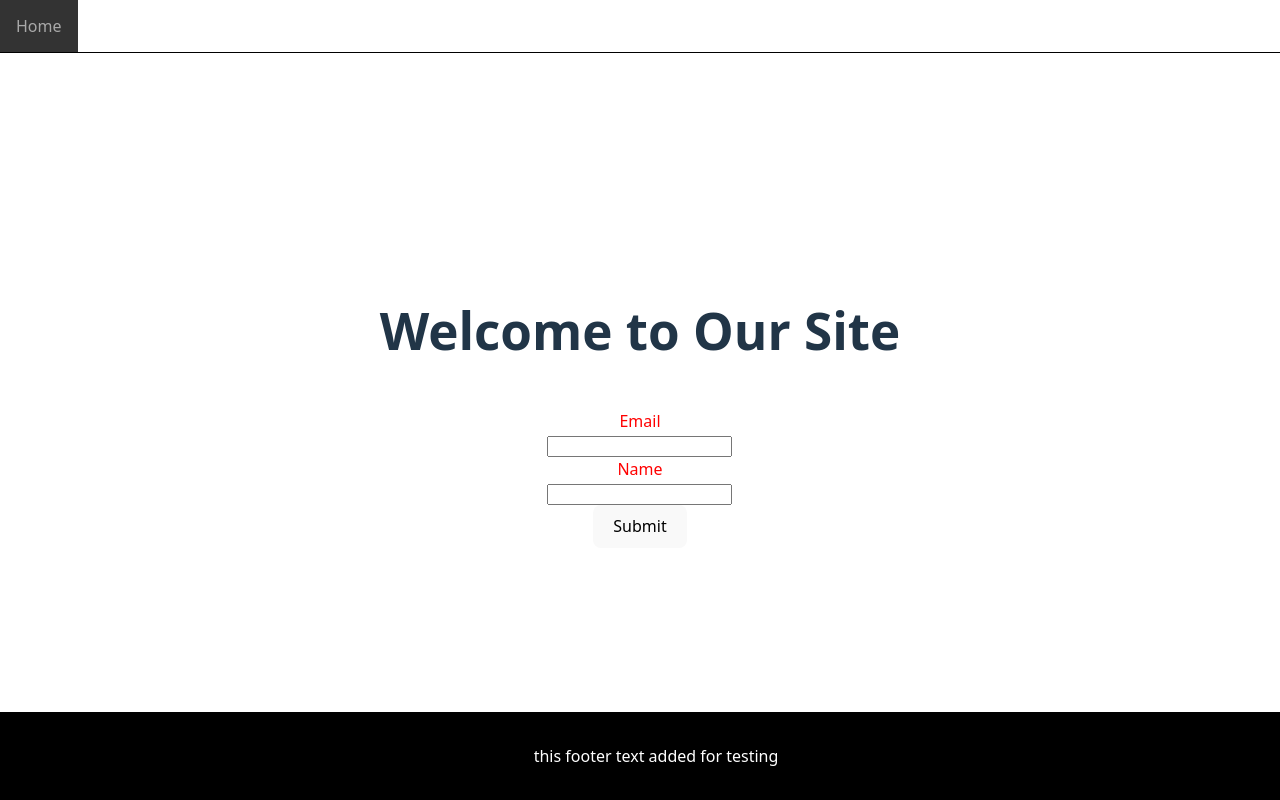
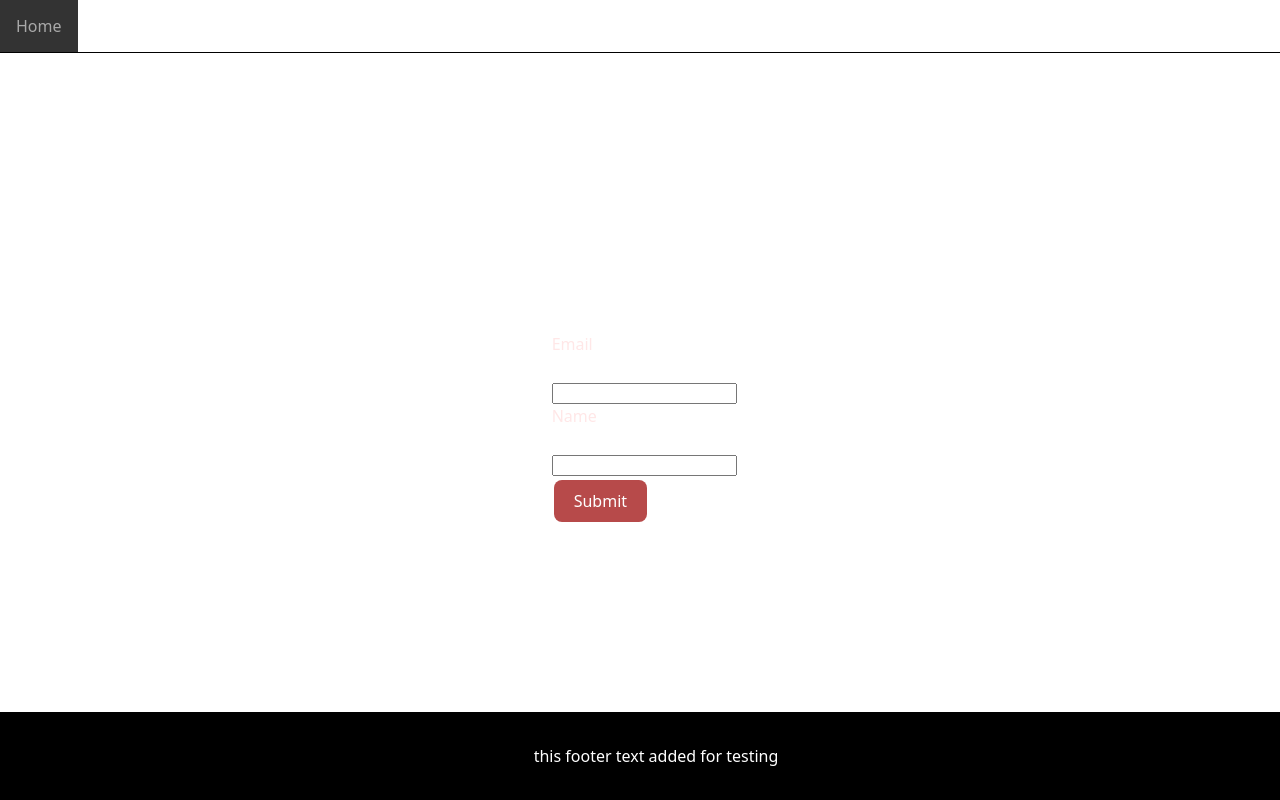
Before and after one commit to Abtinbty1/React-test-GP, a React (Vite) app in the folder gp/: page / in a window 1280 px wide. Built offline with nearby package versions, Linux system fonts and the light colour scheme.

Commit message:
some changes in login form and its ui

```diff
--- a/gp/src/Form.css
+++ b/gp/src/Form.css
@@ -11,13 +11,13 @@
     transition-duration: 0.4s;
     cursor: pointer;
 }
+
+
 .Form{
-      position: fixed;
-     border-bottom: 1px solid black;
-     width: 100%;
-    max-width: 1280px;
-    top: 0;
-    left: 0;
+    text-align: left;
+     width: 80%;
+    margin: 0 auto;
+
 }
 
 .Submit:hover {
@@ -26,3 +26,14 @@
     color: #000000ff;
 
 }
+.Container {
+  width: 80%;
+  margin-left: auto;
+  margin-right: auto;
+
+}
+.la{
+    display: block;
+    color: rgb(255, 231, 231);
+    text-align: left;
+}
--- a/gp/src/Form.jsx
+++ b/gp/src/Form.jsx
@@ -1,26 +1,19 @@
 
-import './Footer.css'
+import './Form.css'
 export default function Form() {
     return (
+        <div className="Container">
         <form className="Form" onSubmit={handleSubmit}>
-            <label className='la'
-            style={{
-                color: "#ff0000ff",
-            }}
-            >Email</label>
+            <label className='la'>Email</label>
             <br />
             <input name ='email' type='email' />
-            <br />
-            <label className='la'
-            style={{
-                color: "#ff0000ff",
-            }}
-            >Name</label>
+            <label className='la'>Name</label>
             <br />
             <input name ='name' type='text' />
             <br />
             <button className="Submit" type='submit'>Submit</button>
         </form>
+        </div>
     );
 
     function handleSubmit(event) {
@@ -38,4 +31,7 @@ export default function Form() {
 function onSubmit(email, name){
 
     alert(`submitted :${name}- ${email}`);
+    email.value = '';
+    name.value = '';
+    form
 }}
--- a/gp/src/Header.css
+++ b/gp/src/Header.css
@@ -4,8 +4,16 @@
 .header {
   display: flex;
 
+  left: 0;
   padding: 1rem;
-  left: auto;
-  top: auto;
 
 }
+
+
+.title {
+  font-size: 1.5rem;
+  color: white;
+  text-align: left;
+  margin: 0;
+  padding: 0;
+}
```
